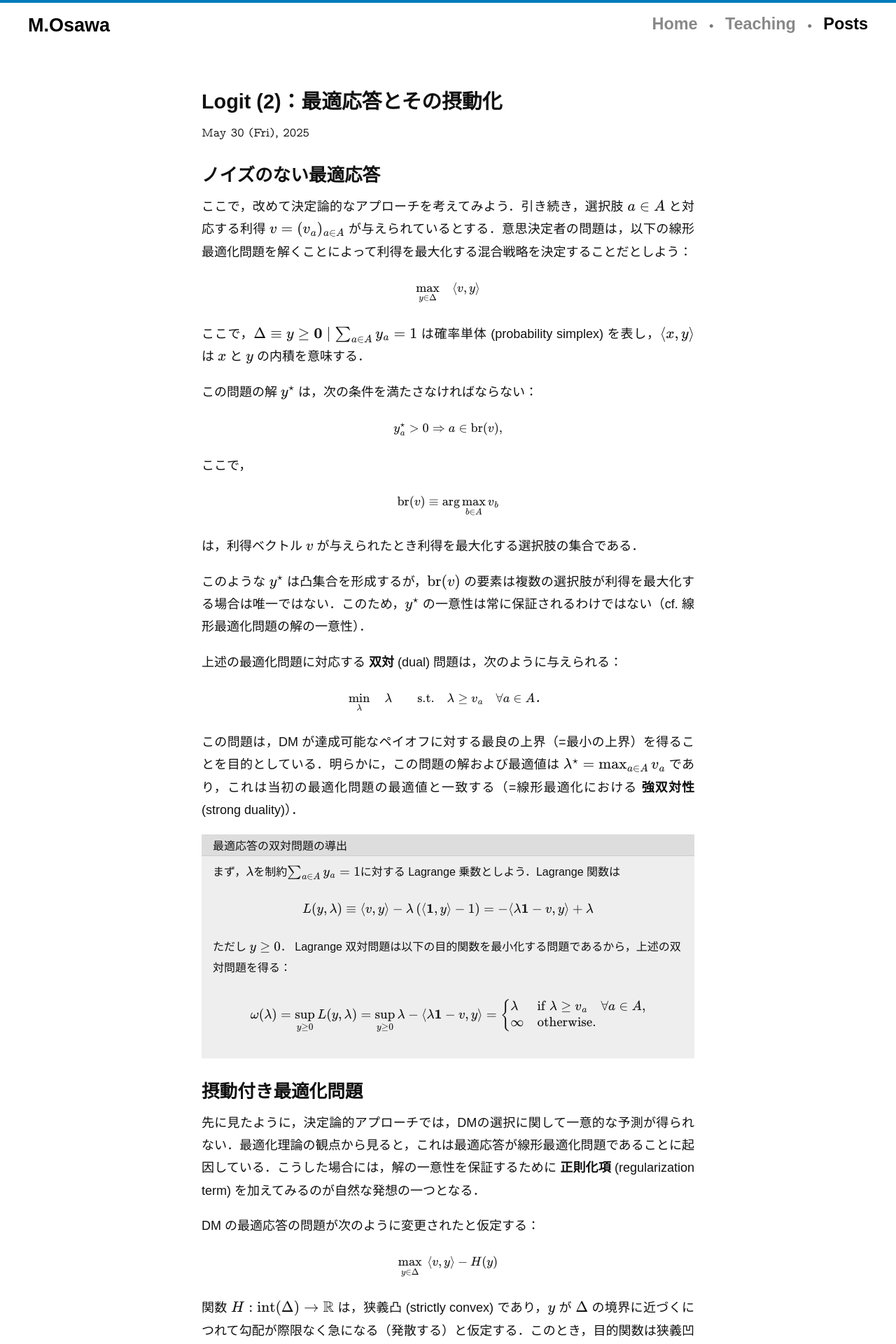
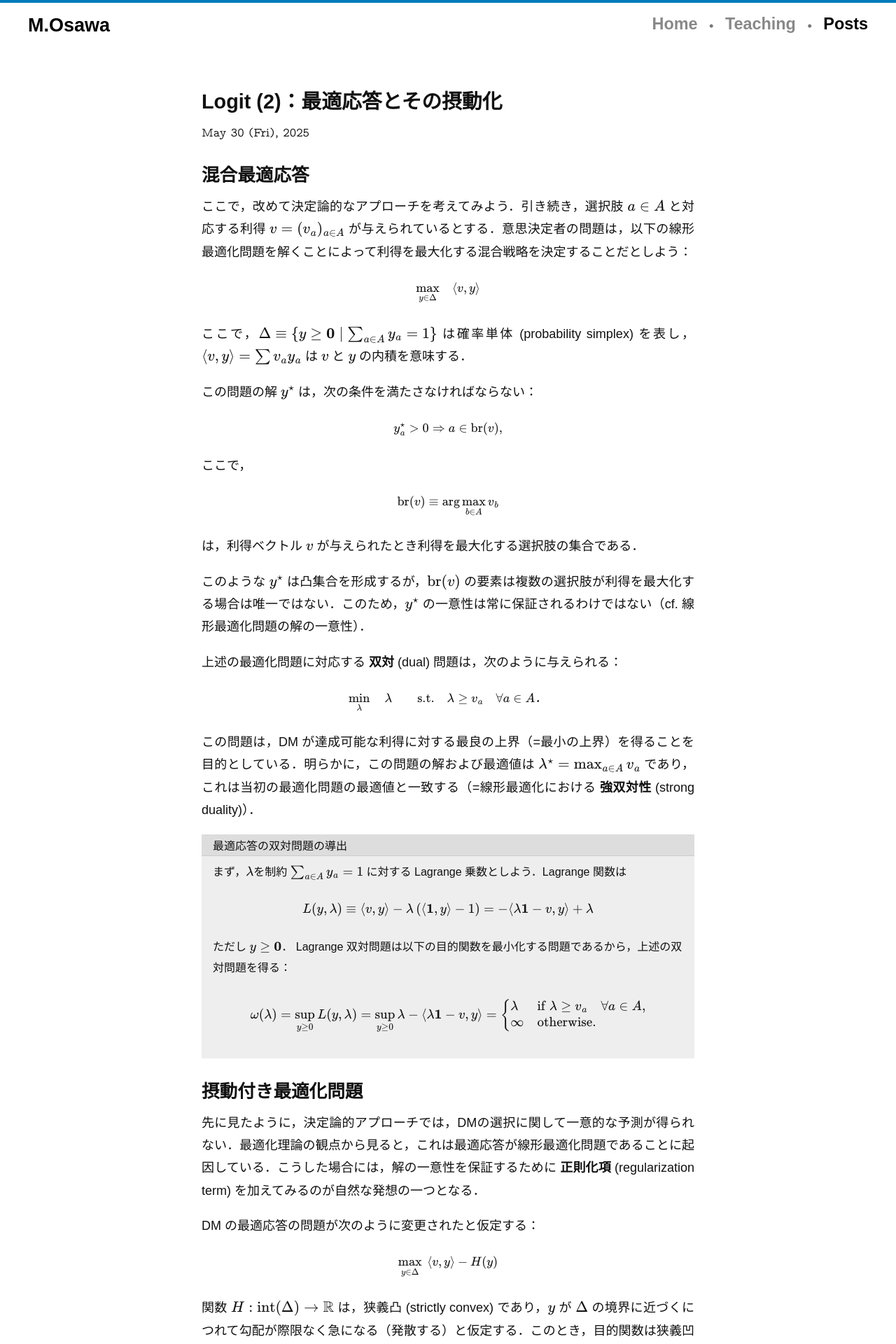
Before and after one commit to mino-osawa/mino-osawa.github.io, a Jekyll site: the page built from _posts/2025-05-30-post.markdown, in a window 1280 px wide. Shown: the top 1920 px of the page at 70% size. Built offline with Jekyll 4.4.1, drawn with Linux system fonts in a browser that asks for light colours; some web fonts are replaced; some of the changed text lies outside the part shown.

Commit message:
minor fixes

```diff
--- a/_posts/2025-05-30-post.markdown
+++ b/_posts/2025-05-30-post.markdown
@@ -6,7 +6,7 @@ categories: RUMs
 misc:
 ---
 
-## ノイズのない最適応答
+## 混合最適応答
 
 ここで，改めて決定論的なアプローチを考えてみよう．引き続き，選択肢 $a \in A$ と対応する利得 $v = (v_a)_{a\in A}$ が与えられているとする．意思決定者の問題は，以下の線形最適化問題を解くことによって利得を最大化する混合戦略を決定することだとしよう：
 
@@ -14,7 +14,7 @@ $$
 \max_{y \in \Delta} \quad \langle v, y \rangle
 $$
 
-ここで，$\Delta \equiv  \{ y \ge \mathbf{0} \mid \sum_{a \in A} y_a = 1 \}$ は確率単体 (probability simplex) を表し，$\langle x, y \rangle$ は $x$ と $y$ の内積を意味する．
+ここで，$\Delta \equiv  \\{ y \ge \mathbf{0} \mid \sum_{a \in A} y_a = 1 \\}$ は確率単体 (probability simplex) を表し，$\langle v, y \rangle = \sum v_a y_a $ は $v$ と $y$ の内積を意味する．
 
 この問題の解 $y^\star$ は，次の条件を満たさなければならない：
 
@@ -41,14 +41,14 @@ $$
 \lambda \ge v_a \quad \forall a \in A．
 $$
 
-この問題は，DM が達成可能なペイオフに対する最良の上界（=最小の上界）を得ることを目的としている．明らかに，この問題の解および最適値は $\lambda^\star = \max_{a \in A} v_a$ であり，これは当初の最適化問題の最適値と一致する（=線形最適化における **強双対性** (strong duality)）．
+この問題は，DM が達成可能な利得に対する最良の上界（=最小の上界）を得ることを目的としている．明らかに，この問題の解および最適値は $\lambda^\star = \max_{a \in A} v_a$ であり，これは当初の最適化問題の最適値と一致する（=線形最適化における **強双対性** (strong duality)）．
 
 
 
 <div class="back-of-envelope">
 <div class="boe-title">最適応答の双対問題の導出</div>
 <div class="boe-conents">
-まず，$\lambda$を制約$\sum_{a\in A} y_a = 1$に対する Lagrange 乗数としよう．Lagrange 関数は
+まず，$\lambda$を制約 $\sum_{a\in A} y_a = 1$ に対する Lagrange 乗数としよう．Lagrange 関数は
 $$
 \begin{aligned}
     L(y, \lambda)
@@ -56,7 +56,7 @@ $$
     = - \langle \lambda\boldsymbol 1 - v, y \rangle +\lambda
 \end{aligned}
 $$
-ただし $y \ge 0$．
+ただし $y \ge\boldsymbol 0$．
 Lagrange 双対問題は以下の目的関数を最小化する問題であるから，上述の双対問題を得る：
 \begin{align}
     \omega(\lambda)
@@ -111,7 +111,7 @@ $$
 \frac{\partial \lambda(v)}{\partial v_a} = \frac{\exp(\eta^{-1} v_a)}{\sum_{b\in A} \exp(\eta^{-1} v_b)} = p_a．
 $$
 
-すなわち，関数 $\lambda(v)$ は選好ベクトル $v$ に関する滑らかな関数であり，その勾配はロジット確率に一致する．最適値関数 $\lambda(v)$ は，定義より関数 $H$ の**凸共役** (convex conjugate) あるいは Legendre変換に他ならず，この事実が $p_a$ の $\lambda(v)$ の勾配としての表現にもつながっている．実際，この関係は凸最適化において一般的に現れるものであり，ロジットモデル以外のモデルでも最適値関数の勾配が選択確率として表現されることがある．
+すなわち，関数 $\lambda(v)$ は利得ベクトル $v$ に関する滑らかな関数であり，その勾配はロジット確率に一致する．最適値関数 $\lambda(v)$ は，定義より関数 $H$ の**凸共役** (convex conjugate) あるいは Legendre変換に他ならず，この事実が $p_a$ の $\lambda(v)$ の勾配としての表現にもつながっている．実際，この関係は凸最適化において一般的に現れるものであり，ロジットモデル以外のモデルでも最適値関数の勾配が選択確率として表現されることがある．
 
 正則化付き問題の **ラグランジュ双対問題** は次のように表される：
 
--- a/_sass/_posts.scss
+++ b/_sass/_posts.scss
@@ -1,4 +1,7 @@
 /* === 投稿（記事）スタイル === */
+$FSize-1: clamp(0.9rem, calc(0.829rem + 0.36vw), 1rem);
+$FSize-2: clamp(0.8rem, calc(0.6718rem + 0.6838vw), 1rem);
+
 .post-info {
   margin: 0 0 1.5em 0;
 }
@@ -25,6 +28,7 @@
   border-bottom: 1px solid #eee;
 
   h2 {
+    font-size: clamp(1.2rem, 4vw, 1.6rem);
     margin-top: 1em;
   }
   p {
@@ -39,10 +43,15 @@
 
     @media (max-width: 768px) {
         max-width: 44rem;
-        font-size: clamp(0.9rem, calc(0.829rem + 0.36vw), 1rem);
+        font-size: $FSize-1;
     }
   }
 
+    .mjx-math {
+        @media (max-width: 768px) {
+            font-size: $FSize-1;
+        }
+    }
     .math-scroll {
         overflow-x: auto;
         overflow-y: hidden;
@@ -50,7 +59,7 @@
         padding: 0.5em 0;
         -webkit-overflow-scrolling: touch;
         @media (max-width: 768px) {
-            font-size: clamp(0.9rem, calc(0.829rem + 0.36vw), 1rem);
+            font-size: $FSize-1;
         }
     }
 
@@ -72,7 +81,11 @@
      }
 
      @media (max-width: 768px) {
-        font-size: clamp(0.8rem, calc(0.6718rem + 0.6838vw), 1rem);
+        font-size: $FSize-2;
+
+        .math-scroll, .mjx-math {
+            font-size: $FSize-2;
+        }
      }
   }
 
@@ -86,7 +99,7 @@
     code { font-size: .9rem; }
 
     @media (max-width: 768px) {
-        font-size: clamp(0.9rem, calc(0.829rem + 0.36vw), 1rem);
+        font-size: $FSize-1;
     }
   }
 }
@@ -115,7 +128,7 @@
 
   @media (max-width: 768px) {
         .prev-post, .next-post {
-            font-size: clamp(0.9rem, calc(0.829rem + 0.36vw), 1rem);
+            font-size: $FSize-1;
         }
   }
 }
```
Also changed, not shown: other parts of _posts/2025-05-30-post.markdown (+1 -1 lines).
